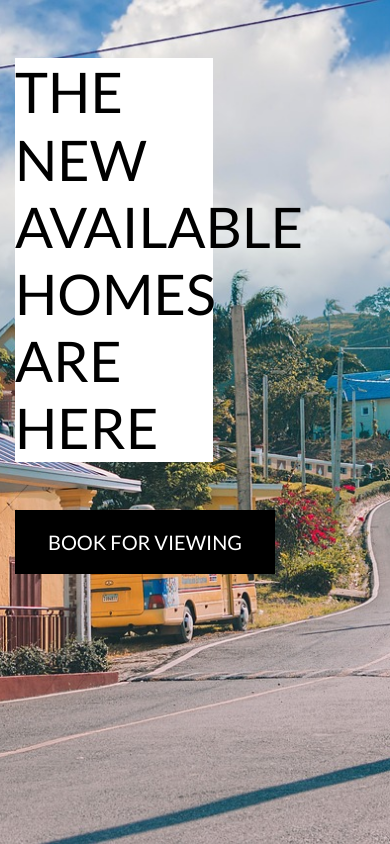
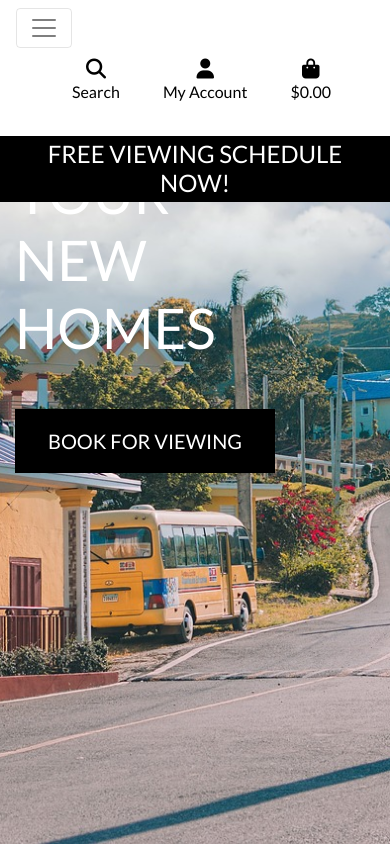
Before and after one commit to Maribel-88/your_newhome, a Django app: page / in a window 390 px wide. Run offline with Django 3.2, Linux system fonts and the light colour scheme; some libraries are stand-ins or nearby versions.

Commit message:
Added mobile header and main navbar

```diff
--- a/home/templates/home/index.html
+++ b/home/templates/home/index.html
@@ -12,9 +12,9 @@
 {% block content %}
     <div class="container h-100">
         <div class="row h-100">
-            <div class="col-7 col-md-6 my-auto">
-                <h1 class="display-4 logo-font text-black">
-                    The new available homes are here
+            <div class="col-7 col-md-9 my-auto">
+                <h1 class="main-text display-4 logo-font text-white">
+                    your new homes
                 </h1>
                 <div class="my-5">
                     <h4>
--- a/static/css/base.css
+++ b/static/css/base.css
@@ -3,11 +3,11 @@ html {
 }
 
 body {
-    background: url('/media/small-town-7320273_1280.jpg') no-repeat center center fixed;
-    background-size: cover;
+	background: url('/media/small-town-7320273_1280.jpg') no-repeat center center fixed;
+	background-size: cover;
     height: calc(100vh - 164px);
     color: #555;
-    font-family: 'Lato';
+    font-family: "Lato";
 }
 
 /* from Bulma */
@@ -21,8 +21,6 @@ body {
 
 .logo-font {
     text-transform: uppercase;
-    background: white;
-    max-width: 560px;
 }
 
 .main-logo-link {
@@ -58,7 +56,11 @@ body {
     border: 1px solid black !important;
 }
 
-/* -------------------------------- Media Queries */
+.bg-black {
+    background: #000 !important;
+}
+
+/* --------------------------------- Media queries */
 
 /* Slightly larger container on xl screens */
 @media (min-width: 1200px) {
--- a/templates/base.html
+++ b/templates/base.html
@@ -23,7 +23,7 @@
     {% endblock %}
 
     {% block corejs %}
-        <script src="https://kit.fontawesome.com/98657bf0c4.js" crossorigin="anonymous"></script>
+        <script src="https://kit.fontawesome.com/4863a75fd6.js" crossorigin="anonymous"></script>
         <script src="https://code.jquery.com/jquery-3.4.1.slim.min.js" integrity="sha384-J6qa4849blE2+poT4WnyKhv5vZF5SrPo0iEjwBvKU7imGFAV0wwj1yYfoRSJoZ+n" crossorigin="anonymous"></script>
         <script src="https://cdn.jsdelivr.net/npm/popper.js@1.16.0/dist/umd/popper.min.js" integrity="sha384-Q6E9RHvbIyZFJoft+2mJbHaEWldlvI9IOYy5n3zV9zzTtmI3UksdQRVvoxMfooAo" crossorigin="anonymous"></script>
         <script src="https://stackpath.bootstrapcdn.com/bootstrap/4.4.1/js/bootstrap.min.js" integrity="sha384-wfSDF2E50Y2D1uUdj0O3uMBJnjuUD4Ih7YwaYd1iqfktj0Uod8GCExl3Og8ifwB6" crossorigin="anonymous"></script>
@@ -32,14 +32,14 @@
     {% block extra_js %}
     {% endblock %}
 
-    <title>Your New Home {% block extra_title %}{% endblock %}</title>
+    <title>Your New Homes {% block extra_title %}{% endblock %}</title>
   </head>
   <body>
     <header class="container-fluid fixed-top">
         <div id="topnav" class="row bg-white pt-lg-2 d-none d-lg-flex">
             <div class="col-12 col-lg-4 my-auto py-1 py-lg-0 text-center text-lg-left">
                 <a href="{% url 'home' %}" class="nav-link main-logo-link">
-                    <h2 class="logo-font text-black my-0"><strong>Your</strong> New Home</h2>
+                    <h2 class="logo-font text-black my-0"><strong>YOUR</strong> New Homes</h2>
                 </a>
             </div>
             <div class="col-12 col-lg-4 my-auto py-1 py-lg-0">
@@ -94,6 +94,21 @@
                     </li>
                 </ul>
             </div>
+            <div class="col-12 col-lg-4 my-auto py-1 py-lg-0"></div>
+        </div>
+        <div class="row bg-white">
+            <nav class="navbar navbar-expand-lg navbar-light w-100">
+                <button class="navbar-toggler" type="button" data-toggle="collapse" data-target="#main-nav" aria-controls="main-nav" aria-expanded="false" aria-label="Toggle navigation">
+                    <span class="navbar-toggler-icon"></span>
+                </button>
+                {% include 'includes/mobile-top-header.html' %}
+                {% include 'includes/main-nav.html' %}
+            </nav>
+        </div>
+        <div id="delivery-banner" class="row text-center">
+            <div class="col bg-black text-white">
+                <h4 class="logo-font my-1">FREE VIEWING SCHEDULE NOW!</h4>
+            </div>
         </div>
     </header>
 
--- /dev/null
+++ b/templates/includes/main-nav.html
@@ -0,0 +1,57 @@
+<div class="collapse navbar-collapse" id="main-nav">
+    <ul class="navbar-nav w-auto mx-auto">
+        <li class="nav-item dropdown">
+            <a class="logo-font font-weight-bold nav-link text-black mr-5" href="#" id="all-products-link" data-toggle="dropdown" aria-haspopup="true" aria-expanded="false">
+                All Properties
+            </a>
+            <div class="dropdown-menu border-0" aria-labelledby="all-products-link">
+                <a href="" class="dropdown-item">By Price</a>
+                <a href="" class="dropdown-item ">By Rating</a>
+                <a href="" class="dropdown-item ">By Category</a>
+                <a href="" class="dropdown-item">All Properties</a>
+            </div>
+        </li>
+
+        <li class="nav-item dropdown">
+            <a class="logo-font font-weight-bold nav-link text-black mr-5" href="#" id="clothing-link" data-toggle="dropdown" aria-haspopup="true" aria-expanded="false">
+                Apartments & Condos
+            </a>
+            <div class="dropdown-menu border-0" aria-labelledby="clothing-link">
+                <a href="" class="dropdown-item">0 Bedrooms(Studio)</a>
+                <a href="" class="dropdown-item">1 Bedroom</a>
+                <a href="" class="dropdown-item">2 Bedrooms</a>
+                <a href="" class="dropdown-item">3 Bedrooms</a>
+                <a href="" class="dropdown-item">4 Bedrooms</a>
+                <a href="" class="dropdown-item">5 Bedrooms</a>
+                <a href="" class="dropdown-item">All Apartments & Condos</a>
+            </div>
+        </li>
+
+        <li class="nav-item dropdown">
+            <a class="logo-font font-weight-bold nav-link text-black mr-5" href="#" id="homeware-link" data-toggle="dropdown" aria-haspopup="true" aria-expanded="false">
+                House and Lot
+            </a>
+            <div class="dropdown-menu border-0" aria-labelledby="homeware-link">
+                <a href="" class="dropdown-item">0 Bedrooms(Studio)</a>
+                <a href="" class="dropdown-item">1 Bedroom</a>
+                <a href="" class="dropdown-item">2 Bedrooms</a>
+                <a href="" class="dropdown-item">3 Bedrooms</a>
+                <a href="" class="dropdown-item">4 Bedrooms</a>
+                <a href="" class="dropdown-item">5 Bedrooms</a>
+                <a href="" class="dropdown-item">All House and Lot</a>
+            </div>
+        </li>
+
+        <li class="nav-item dropdown">
+            <a class="logo-font font-weight-bold nav-link text-black" href="#" id="specials-link" data-toggle="dropdown" aria-haspopup="true" aria-expanded="false">
+                Special Offers
+            </a>
+            <div class="dropdown-menu border-0" aria-labelledby="specials-link">
+                <a href="" class="dropdown-item">New Arrivals</a>
+                <a href="" class="dropdown-item">Deals</a>
+                <a href="" class="dropdown-item">Clearance</a>
+                <a href="" class="dropdown-item">All Specials</a>
+            </div>
+        </li>
+    </ul>
+</div>
--- /dev/null
+++ b/templates/includes/mobile-top-header.html
@@ -0,0 +1,58 @@
+<ul>
+    <li class="list-inline-item">
+      <a class="text-black nav-link d-block d-lg-none" href="#" id="mobile-search" data-toggle="dropdown" aria-haspopup="true" aria-expanded="false">
+          <div class="text-center">
+              <div><i class="fas fa-search fa-lg"></i></div>
+              <p class="my-0">Search</p>
+          </div>
+      </a>
+      <div class="dropdown-menu border-0 w-100 p-3 rounded-0 my-0" aria-labelledby="mobile-search">
+          <form class="form" method="GET" action="">
+              <div class="input-group w-100">
+                  <input class="form-control border border-black rounded-0" type="text" name="q" placeholder="Search our site">
+                  <div class="input-group-append">
+                      <button class="form-control form-control btn btn-black border border-black rounded-0" type="submit">
+                          <span class="icon">
+                              <i class="fas fa-search"></i>
+                          </span>
+                      </button>
+                  </div>
+              </div>
+          </form>
+      </div>
+  </li>
+  <li class="list-inline-item dropdown">
+      <a class="text-black nav-link d-block d-lg-none" href="#" id="user-options" data-toggle="dropdown" aria-haspopup="true" aria-expanded="false">
+          <div class="text-center">
+              <div><i class="fas fa-user fa-lg"></i></div>
+              <p class="my-0">My Account</p>
+          </div>
+      </a>
+      <div class="dropdown-menu border-0" aria-labelledby="user-options">
+          {% if request.user.is_authenticated %}
+              {% if request.user.is_superuser %}
+                  <a href="{% url 'account_logout' %}" class="dropdown-item">Product Management</a>
+              {% endif %}
+              <a href="" class="dropdown-item">My Profile</a>
+              <a href="{% url 'account_logout' %}" class="dropdown-item">Logout</a>
+          {% else %}
+              <a href="{% url 'account_signup' %}" class="dropdown-item">Register</a>
+              <a href="{% url 'account_login' %}" class="dropdown-item">Login</a>
+          {% endif %}
+      </div>
+  </li>
+  <li class="list-inline-item">
+      <a class="{% if grand_total %}text-primary font-weight-bold{% else %}text-black{% endif %} nav-link d-block d-lg-none" href="">
+          <div class="text-center">
+              <div><i class="fas fa-shopping-bag fa-lg"></i></div>
+              <p class="my-0">
+                  {% if grand_total %}
+                      ${{ grand_total|floatformat:2 }}
+                  {% else %}
+                      $0.00
+                  {% endif %}
+              </p>
+          </div>
+      </a>
+    </li>
+  </ul>
```
